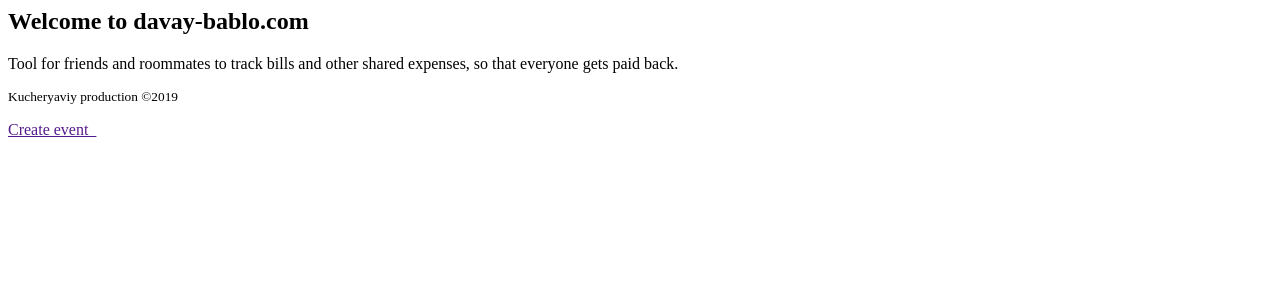
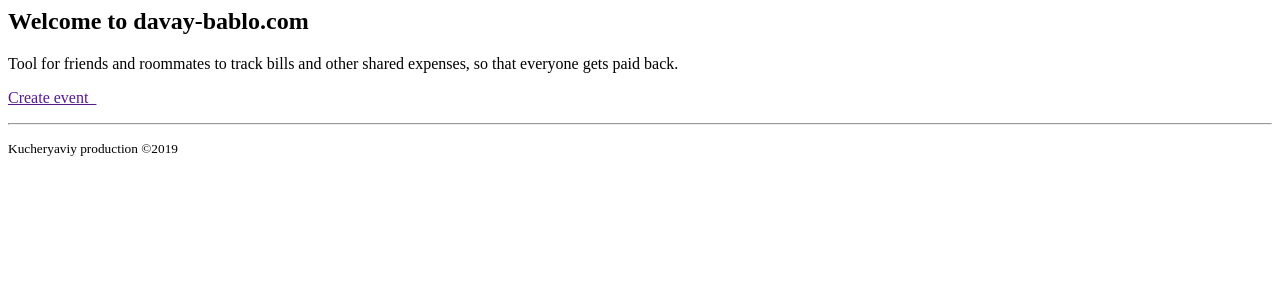
Before and after one commit to maxgu/bablo, a PHP site: template Infrastructure/templates/app/home-page.phtml in a window 1280 px wide. Shown: the top 300 px of the page. Run offline with PHP 8.4, Linux system fonts and the light colour scheme; the template is opened without the code that fills it, so the values that code supplies are empty.

Commit message:
fix first page text

```diff
--- a/Infrastructure/templates/app/home-page.phtml
+++ b/Infrastructure/templates/app/home-page.phtml
@@ -5,15 +5,18 @@
     <p>
         Tool for friends and roommates to track bills and other shared expenses, so that everyone gets paid back.
     </p>
-    <p>
-        <small class="text-muted font-weight-light">Kucheryaviy production &copy;<?=date('Y')?></small>
+    <p class="lead mt-5">
+        <a class="btn btn-primary btn-lg btn-block" href="<?=$this->url('create-event')?>" role="button">
+            Create event&nbsp;&nbsp;<i class="fa fa-hand-point-right"></i>
+        </a>
     </p>
 </div>
 
 <div class="row">
-    <div class="offset-4 col-md-4">
-        <a class="btn btn-primary btn-lg btn-block" href="<?=$this->url('create-event')?>" role="button">
-            Create event&nbsp;&nbsp;<i class="fa fa-hand-point-right"></i>
-        </a>
+    <div class="offset-3 col-md-6">
+        <hr class="my-2 mt-5">
+        <p>
+            <small class="text-muted font-weight-light">Kucheryaviy production &copy;<?=date('Y')?></small>
+        </p>
     </div>
 </div>
```
